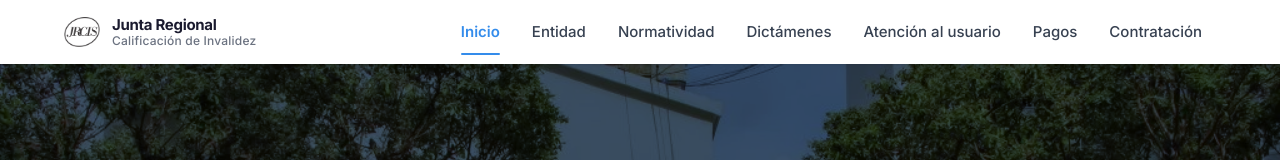
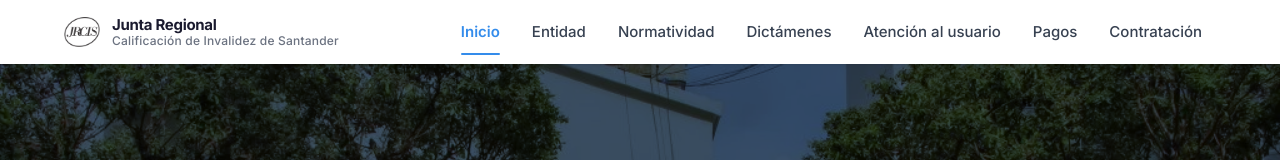
Before and after one commit to gabrielurgomez/junta-web, a Next.js app: page / in a window 1280 px wide. Shown: the top 160 px of the page. Built offline with nearby package versions, Linux system fonts and the light colour scheme.

Commit message:
save work

```diff
--- a/src/components/NavBar.tsx
+++ b/src/components/NavBar.tsx
@@ -39,8 +39,8 @@ function NavBar() {
     if (drawerRef.current) {
       focusableElements = Array.from(
         drawerRef.current.querySelectorAll<HTMLElement>(
-          'a[href], button, input, textarea, select, details, [tabindex]:not([tabindex="-1"])'
-        )
+          'a[href], button, input, textarea, select, details, [tabindex]:not([tabindex="-1"])',
+        ),
       );
       if (focusableElements.length > 0) {
         // Enviar foco al primer elemento interactivo luego de un corto retardo para permitir pintado visual
@@ -103,7 +103,7 @@ function NavBar() {
           <div className="navbar-brand-text">
             <span className="navbar-brand-name">Junta Regional</span>
             <span className="navbar-brand-subtitle">
-              Calificación de Invalidez
+              Calificación de Invalidez de Santander
             </span>
           </div>
         </Link>
```
